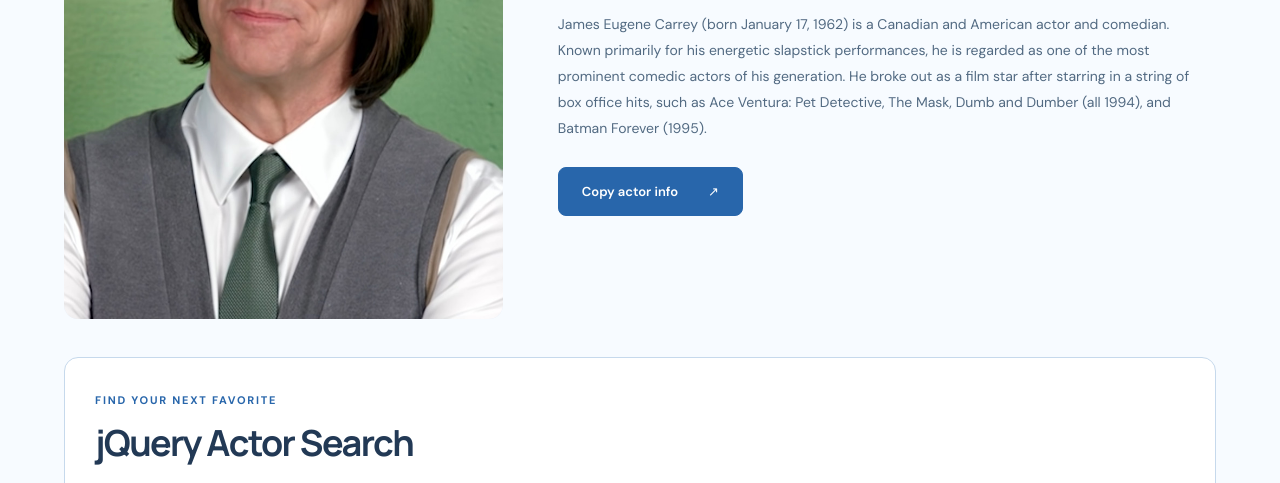
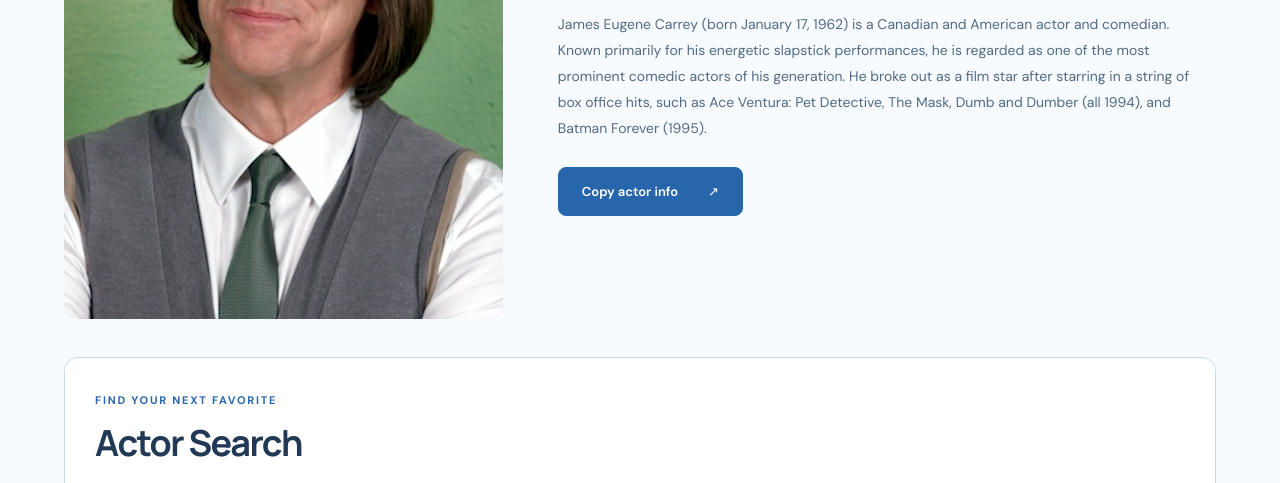
Before and after one commit to ExhaustedxFoliage/best-actors, a plain HTML site: page Jim-Carrey.html in a window 1280 px wide. Shown: the part 457-940 px from the top of the page. Drawn offline with Linux system fonts and the light colour scheme.

Commit message:
убрал jquery текст

```diff
--- a/Jim-Carrey.html
+++ b/Jim-Carrey.html
@@ -23,7 +23,7 @@
 <div class="biography-text"><p>James Eugene Carrey (born January 17, 1962) is a Canadian and American actor and comedian. Known primarily for his energetic slapstick performances, he is regarded as one of the most prominent comedic actors of his generation. He broke out as a film star after starring in a string of box office hits, such as Ace Ventura: Pet Detective, The Mask, Dumb and Dumber (all 1994), and Batman Forever (1995).</p></div>
 <button class="button" id="copy-info" type="button">Copy actor info <span aria-hidden="true">↗</span></button><p id="copy-status" role="status"></p>
 </div></section><section class="actor-search-panel" id="actor-search"><div class="section-heading"><div>
-<span class="eyebrow">FIND YOUR NEXT FAVORITE</span><h2>jQuery Actor Search</h2>
+<span class="eyebrow">FIND YOUR NEXT FAVORITE</span><h2>Actor Search</h2>
 </div></div>
 <label for="actor-search-input">Search actors, titles or characters</label><div class="search-controls">
 <input aria-describedby="search-status" autocomplete="off" id="actor-search-input" placeholder="Try an actor, movie or character…" type="search"><button class="button secondary" id="clear-search" type="button">Clear search</button>
```
Also changed, not shown: Ryan-Gosling.html (+1 -1 lines), antony_starr.html (+1 -1 lines), statham.html (+1 -1 lines).
